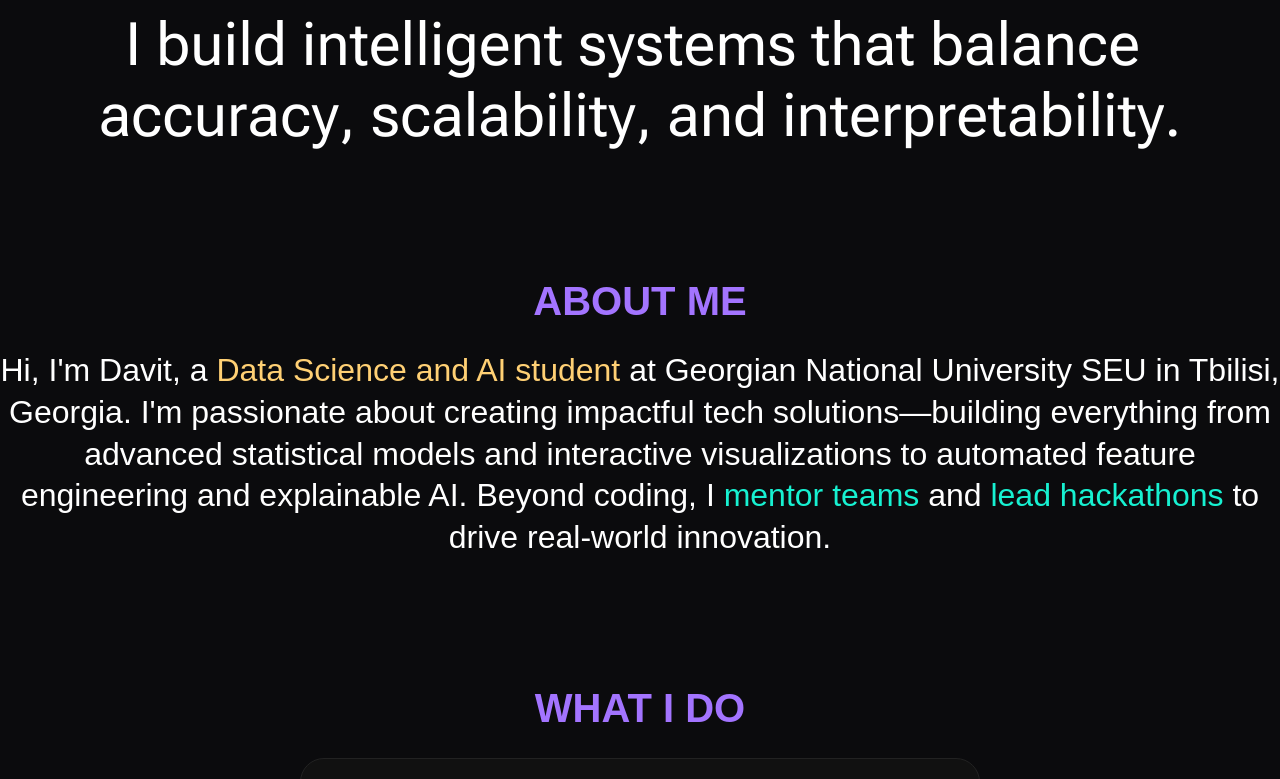
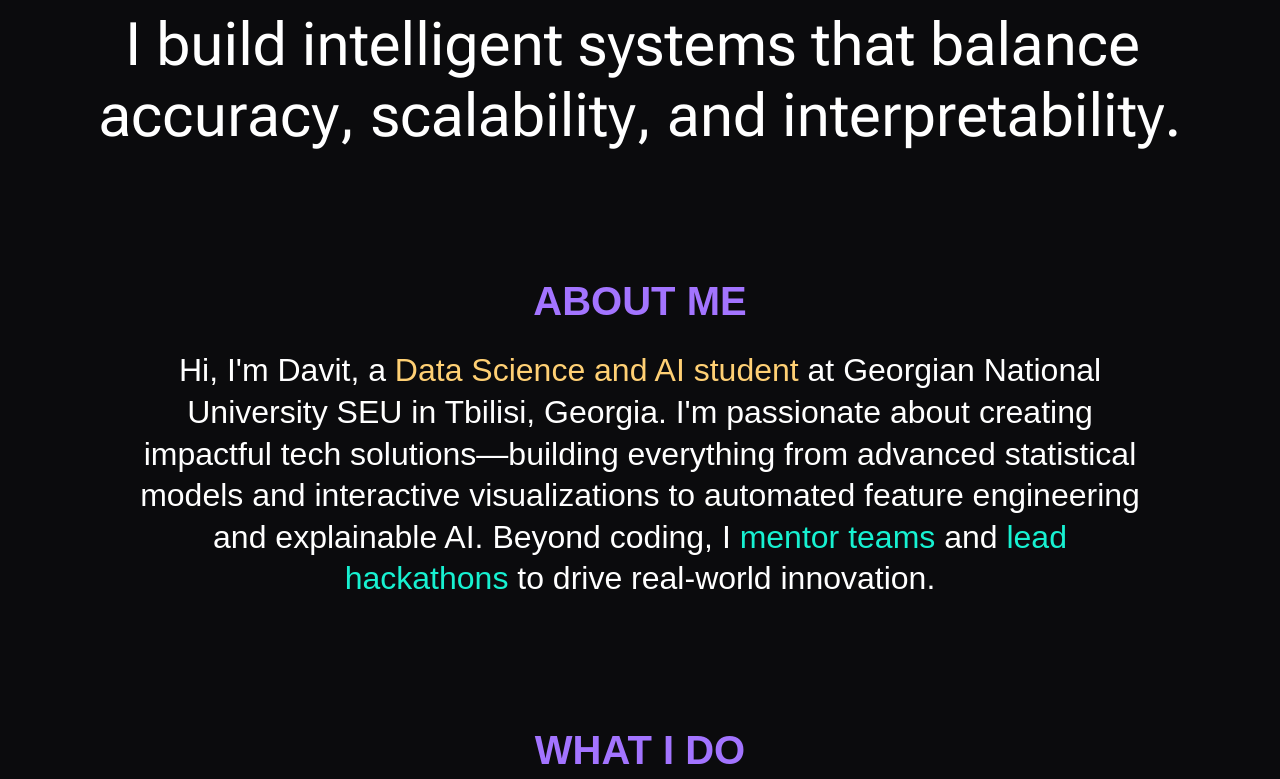
Before and after one commit to DavitEgoian/Portfolio-Website, a React (Create React App) app: page / in a window 1280 px wide. Shown: the part 436-1215 px from the top of the page. Built offline with nearby package versions, Linux system fonts and the light colour scheme; a web font is replaced by a local one.

Commit message:
add styling

```diff
--- a/src/App.css
+++ b/src/App.css
@@ -119,7 +119,10 @@
   line-height: 1.3;
   margin: 0;
 }
-
+.about-me-section-text {
+  width: 80%;
+  margin: auto;
+}
 .highlight-yellow {
   color: rgb(255, 208, 116);
 }
```
